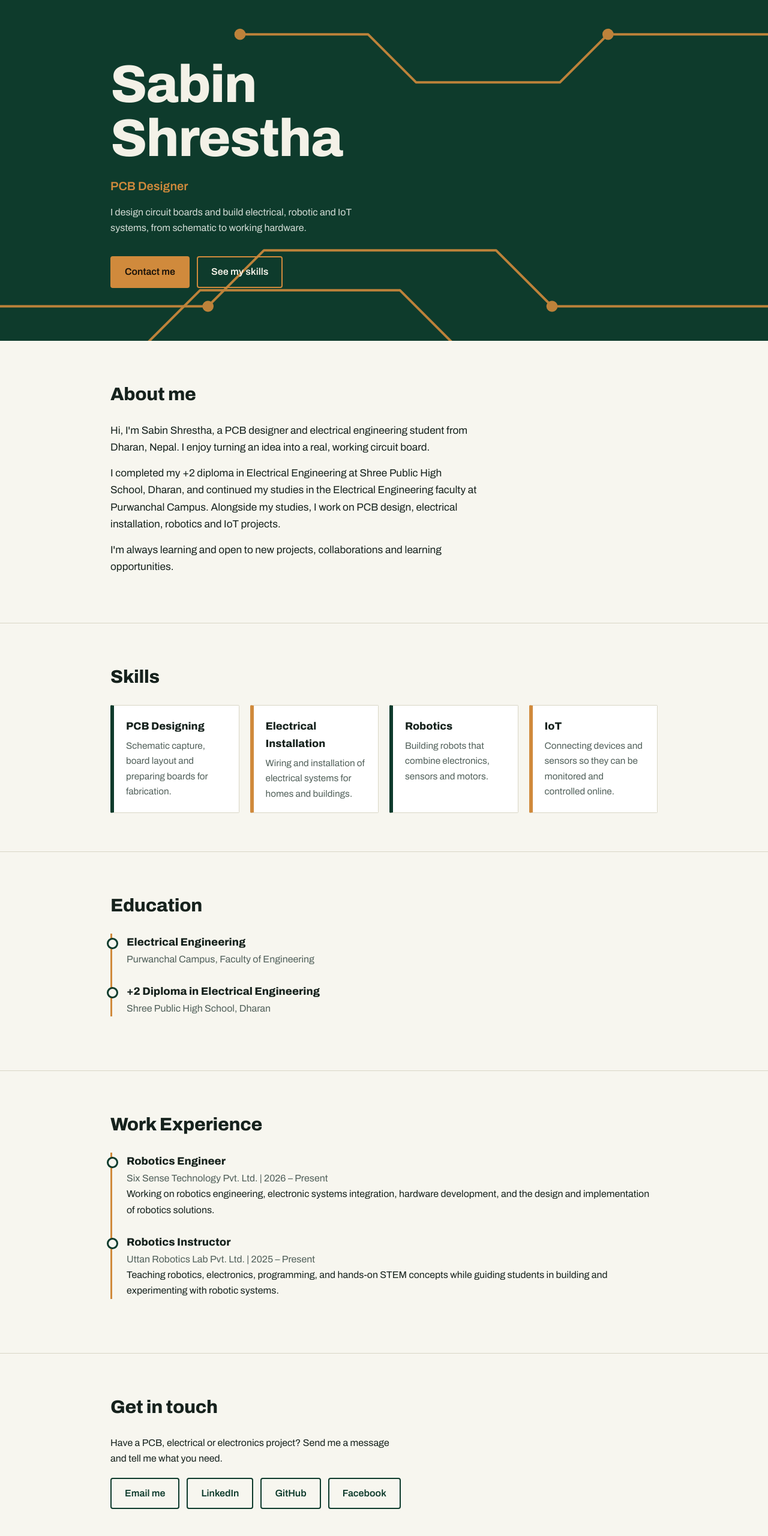
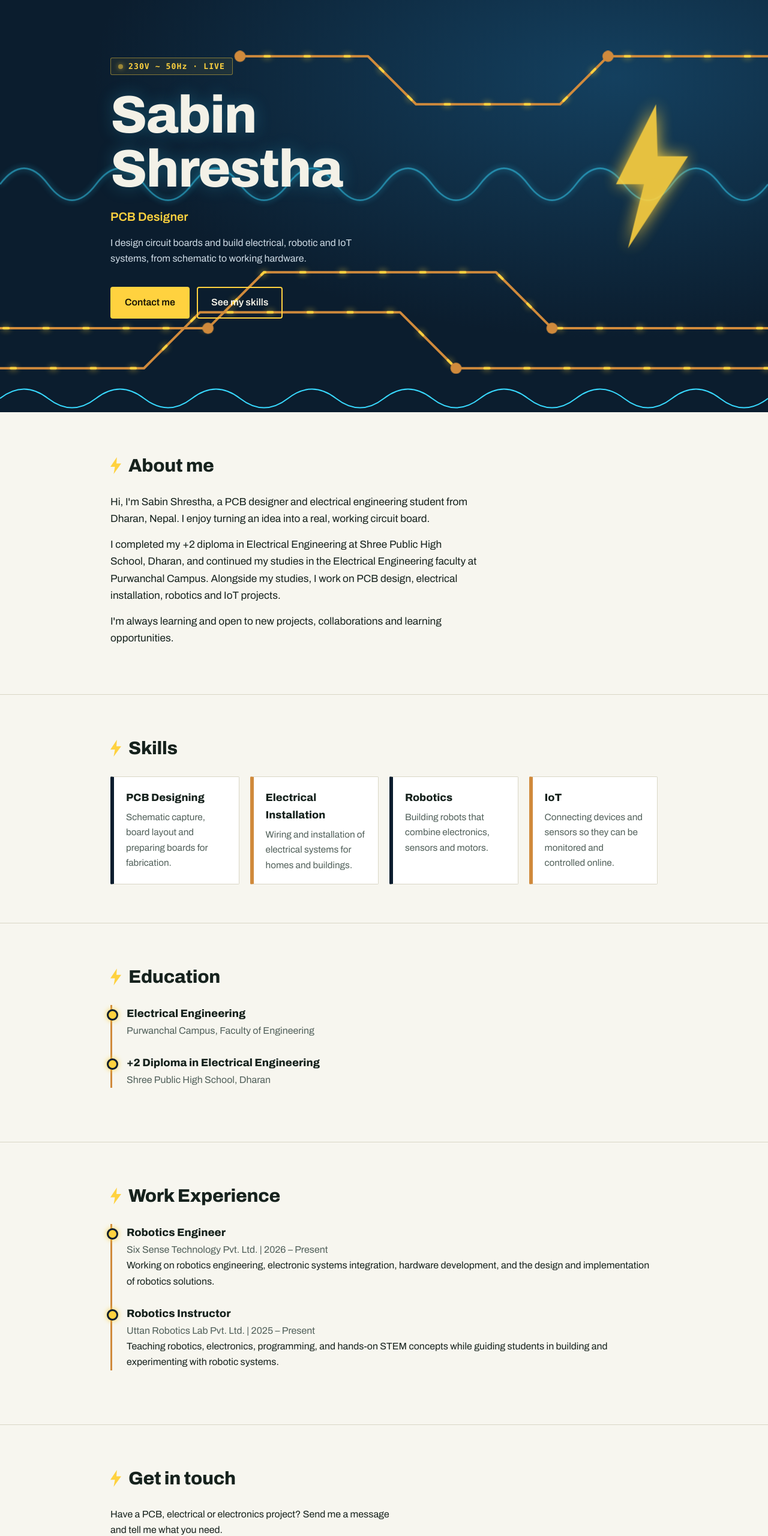
Before and after one commit to Sabin-Shrestha001/Portfolio-website, a plain HTML site: page index.html in a window 1280 px wide. Shown: the top 2560 px of the page at 60% size. Drawn offline with Linux system fonts and the light colour scheme.

Commit message:
Electical modified

```diff
--- a/index.html
+++ b/index.html
@@ -10,71 +10,94 @@
 <link href="https://fonts.googleapis.com/css2?family=Archivo:wght@400;600;800&display=swap" rel="stylesheet">
 <style>
 :root{
-  --mask:#0e3b2c; --mask-2:#134a38; --copper:#d08a3c; --silk:#f3f1e7;
+  --mask:#0b1d2e; --mask-2:#102a40; --copper:#d08a3c; --silk:#f3f1e7;
+  --volt:#ffd23f; --arc:#38d9ff;
   --ink:#16221d; --muted:#51605a; --paper:#f7f6ef; --line:#d9d6c6;
 }
 *{box-sizing:border-box;margin:0;padding:0}
 html{scroll-behavior:smooth}
 body{font-family:Archivo,"Segoe UI",Arial,sans-serif;background:var(--paper);color:var(--ink);line-height:1.65}
 a{color:inherit}
-:focus-visible{outline:3px solid var(--copper);outline-offset:3px}
+:focus-visible{outline:3px solid var(--volt);outline-offset:3px}
 .wrap{max-width:960px;margin:0 auto;padding:0 24px}
 
 /* Hero */
-header{background:var(--mask);color:var(--silk);position:relative;overflow:hidden;padding:96px 0 88px}
-header svg{position:absolute;inset:0;width:100%;height:100%;opacity:.9}
+header{background:radial-gradient(ellipse at 80% 20%,#14405f 0,var(--mask) 60%);color:var(--silk);position:relative;overflow:hidden;padding:96px 0 110px}
+header svg.bg{position:absolute;inset:0;width:100%;height:100%}
 .trace{fill:none;stroke:var(--copper);stroke-width:3;stroke-linecap:round;stroke-linejoin:round;stroke-dasharray:1400;stroke-dashoffset:1400;animation:draw 3s ease-out forwards}
 .t2{animation-delay:.4s}.t3{animation-delay:.8s}
+.flow{fill:none;stroke:var(--volt);stroke-width:3;stroke-linecap:round;stroke-dasharray:6 44;filter:drop-shadow(0 0 4px var(--volt));animation:flow 2.2s linear infinite;opacity:0}
+.f1{animation-delay:3s}.f2{animation-delay:3.4s}.f3{animation-delay:3.8s}
 .pad{fill:var(--copper)}
+.bolt{fill:var(--volt);filter:drop-shadow(0 0 10px var(--volt));animation:zap 4s infinite}
+.wave{fill:none;stroke:var(--arc);stroke-width:2;opacity:.55;filter:drop-shadow(0 0 4px var(--arc))}
 @keyframes draw{to{stroke-dashoffset:0}}
-@media (prefers-reduced-motion:reduce){.trace{animation:none;stroke-dashoffset:0}}
+@keyframes flow{0%{stroke-dashoffset:0;opacity:1}100%{stroke-dashoffset:-500;opacity:1}}
+@keyframes zap{0%,86%,100%{opacity:.9}88%{opacity:.2}90%{opacity:1}93%{opacity:.3}95%{opacity:1}}
+@keyframes blink{50%{opacity:.25}}
+@media (prefers-reduced-motion:reduce){.trace{animation:none;stroke-dashoffset:0}.flow{animation:none;opacity:1}.bolt,.live i{animation:none}}
 .hero{position:relative}
-.hero h1{font-size:clamp(2.6rem,9vw,5.5rem);font-weight:800;line-height:1.02;letter-spacing:-.02em}
-.hero p.role{margin-top:18px;font-size:1.25rem;color:var(--copper);font-weight:600}
-.hero p.lead{margin-top:14px;max-width:46ch;color:#d4ddd7}
+.live{display:inline-flex;align-items:center;gap:9px;font:600 .82rem/1 ui-monospace,Consolas,monospace;letter-spacing:.08em;color:var(--volt);border:1px solid rgba(255,210,63,.45);padding:7px 12px;border-radius:3px;margin-bottom:22px;background:rgba(255,210,63,.07)}
+.live i{width:8px;height:8px;border-radius:50%;background:var(--volt);box-shadow:0 0 8px var(--volt);animation:blink 1.2s infinite}
+.hero h1{font-size:clamp(2.6rem,9vw,5.5rem);font-weight:800;line-height:1.02;letter-spacing:-.02em;text-shadow:0 0 28px rgba(56,217,255,.25)}
+.hero p.role{margin-top:18px;font-size:1.25rem;color:var(--volt);font-weight:600}
+.hero p.lead{margin-top:14px;max-width:46ch;color:#cfdce6}
 nav{margin-top:34px;display:flex;gap:12px;flex-wrap:wrap}
-.btn{display:inline-block;padding:11px 22px;border-radius:4px;font-weight:600;text-decoration:none;border:2px solid var(--copper)}
-.btn.fill{background:var(--copper);color:#1a1209}
+.btn{display:inline-block;padding:11px 22px;border-radius:4px;font-weight:600;text-decoration:none;border:2px solid var(--volt);transition:box-shadow .2s,background .2s,color .2s}
+.btn.fill{background:var(--volt);color:#1a1503}
 .btn.line{color:var(--silk)}
-.btn:hover{background:var(--silk);border-color:var(--silk);color:var(--mask)}
+.btn:hover{background:var(--silk);border-color:var(--silk);color:var(--mask);box-shadow:0 0 18px rgba(255,210,63,.6)}
 
 /* Sections */
 section{padding:64px 0;border-bottom:1px solid var(--line)}
-h2{font-size:1.9rem;font-weight:800;letter-spacing:-.01em;margin-bottom:22px}
+h2{font-size:1.9rem;font-weight:800;letter-spacing:-.01em;margin-bottom:22px;display:flex;align-items:center;gap:12px}
+h2::before{content:"";width:18px;height:28px;flex:none;background:var(--volt);clip-path:polygon(60% 0,0 58%,42% 58%,30% 100%,100% 38%,56% 38%);filter:drop-shadow(0 0 0 #000)}
 .about p{max-width:62ch;font-size:1.08rem;margin-bottom:14px}
 
 .skills{display:grid;grid-template-columns:repeat(auto-fit,minmax(210px,1fr));gap:18px}
-.skill{background:#fff;border:1px solid var(--line);border-left:6px solid var(--mask);padding:20px 20px 18px;border-radius:2px}
+.skill{background:#fff;border:1px solid var(--line);border-left:6px solid var(--mask);padding:20px 20px 18px;border-radius:2px;transition:transform .2s,box-shadow .2s,border-color .2s}
 .skill:nth-child(even){border-left-color:var(--copper)}
+.skill:hover{transform:translateY(-3px);border-left-color:var(--volt);box-shadow:0 8px 24px rgba(56,217,255,.25),0 0 0 1px var(--arc)}
 .skill h3{font-size:1.1rem;margin-bottom:6px}
 .skill p{color:var(--muted);font-size:.96rem}
 
 .edu{list-style:none;border-left:3px solid var(--copper);padding-left:24px}
 .edu li{margin-bottom:26px;position:relative}
-.edu li::before{content:"";position:absolute;left:-33px;top:7px;width:13px;height:13px;border-radius:50%;background:var(--paper);border:3px solid var(--mask)}
+.edu li::before{content:"";position:absolute;left:-33px;top:7px;width:13px;height:13px;border-radius:50%;background:var(--volt);border:3px solid var(--mask);box-shadow:0 0 8px var(--volt)}
 .edu strong{display:block;font-size:1.12rem}
 .edu span{color:var(--muted)}
+
+/* Waveform divider */
+.sine{display:block;width:100%;height:46px;background:var(--mask)}
+.sine path{fill:none;stroke:var(--arc);stroke-width:2;vector-effect:non-scaling-stroke}
 
 .contact p{max-width:52ch;margin-bottom:18px}
 .links{display:flex;gap:12px;flex-wrap:wrap}
 .links .btn{border-color:var(--mask);color:var(--mask)}
-.links .btn:hover{background:var(--mask);color:var(--silk);border-color:var(--mask)}
+.links .btn:hover{background:var(--mask);color:var(--volt);border-color:var(--mask);box-shadow:0 0 18px rgba(56,217,255,.6)}
 
-footer{background:var(--mask);color:#b9c7bf;padding:26px 0;font-size:.92rem}
+footer{background:var(--mask);color:#a9bccb;padding:26px 0;font-size:.92rem}
+footer .spec{display:block;margin-top:4px;font:.8rem ui-monospace,Consolas,monospace;color:var(--volt);letter-spacing:.08em}
 </style>
 </head>
 <body>
 
 <header>
-  <svg viewBox="0 0 960 520" preserveAspectRatio="xMidYMid slice" aria-hidden="true">
+  <svg class="bg" viewBox="0 0 960 520" preserveAspectRatio="xMidYMid slice" aria-hidden="true">
     <path class="trace" d="M0 430 H260 L330 360 H620 L690 430 H960"/>
     <path class="trace t2" d="M0 480 H180 L250 410 H500 L570 480 H960"/>
     <path class="trace t3" d="M960 90 H760 L700 150 H520 L460 90 H300"/>
+    <path class="flow f1" d="M0 430 H260 L330 360 H620 L690 430 H960"/>
+    <path class="flow f2" d="M0 480 H180 L250 410 H500 L570 480 H960"/>
+    <path class="flow f3" d="M960 90 H760 L700 150 H520 L460 90 H300"/>
     <circle class="pad" cx="260" cy="430" r="7"/><circle class="pad" cx="690" cy="430" r="7"/>
-    <circle class="pad" cx="250" cy="410" r="0"/><circle class="pad" cx="570" cy="480" r="7"/>
+    <circle class="pad" cx="570" cy="480" r="7"/>
     <circle class="pad" cx="300" cy="90" r="7"/><circle class="pad" cx="760" cy="90" r="7"/>
+    <path class="wave" d="M0 250 q30 -40 60 0 t60 0 t60 0 t60 0 t60 0 t60 0 t60 0 t60 0 t60 0 t60 0 t60 0 t60 0 t60 0 t60 0 t60 0 t60 0"/>
+    <polygon class="bolt" points="820,150 770,250 805,250 785,330 860,215 822,215"/>
   </svg>
   <div class="wrap hero">
+    <div class="live"><i></i>230V ~ 50Hz &middot; LIVE</div>
     <h1>Sabin<br>Shrestha</h1>
     <p class="role">PCB Designer</p>
     <p class="lead">I design circuit boards and build electrical, robotic and IoT systems, from schematic to working hardware.</p>
@@ -84,6 +107,10 @@ footer{background:var(--mask);color:#b9c7bf;padding:26px 0;font-size:.92rem}
     </nav>
   </div>
 </header>
+
+<svg class="sine" viewBox="0 0 960 46" preserveAspectRatio="none" aria-hidden="true">
+  <path d="M0 23 Q30 -8 60 23 T120 23 T180 23 T240 23 T300 23 T360 23 T420 23 T480 23 T540 23 T600 23 T660 23 T720 23 T780 23 T840 23 T900 23 T960 23"/>
+</svg>
 
 <main>
   <section class="about" id="about">
@@ -126,7 +153,6 @@ footer{background:var(--mask);color:#b9c7bf;padding:26px 0;font-size:.92rem}
           <span>Six Sense Technology Pvt. Ltd. | 2026 – Present</span>
           <p>Working on robotics engineering, electronic systems integration, hardware development, and the design and implementation of robotics solutions.</p>
         </li>
-
         <li>
           <strong>Robotics Instructor</strong>
           <span>Uttan Robotics Lab Pvt. Ltd. | 2025 – Present</span>
@@ -140,44 +166,18 @@ footer{background:var(--mask);color:#b9c7bf;padding:26px 0;font-size:.92rem}
     <div class="wrap">
       <h2>Get in touch</h2>
       <p>Have a PCB, electrical or electronics project? Send me a message and tell me what you need.</p>
-
       <div class="links">
-      <!-- Email -->
-      <a class="btn"
-         href="mailto:sabinshrestha2080@gmail.com">
-        Email me
-      </a>
-
-      <!-- LinkedIn -->
-      <a class="btn"
-         href="https://www.linkedin.com/in/sabin-shrestha026"
-         target="_blank"
-         rel="noopener noreferrer">
-        LinkedIn
-      </a>
-
-      <!-- GitHub -->
-      <a class="btn"
-         href="https://github.com/Sabin-Shrestha001"
-         target="_blank"
-         rel="noopener noreferrer">
-        GitHub
-      </a>
-
-      <!-- Facebook -->
-      <a class="btn"
-         href="https://www.facebook.com/sabin.newar.shrestha"
-         target="_blank"
-         rel="noopener noreferrer">
-        Facebook
-      </a>
+        <a class="btn" href="mailto:sabinshrestha2080@gmail.com">Email me</a>
+        <a class="btn" href="https://www.linkedin.com/in/sabin-shrestha026" target="_blank" rel="noopener noreferrer">LinkedIn</a>
+        <a class="btn" href="https://github.com/Sabin-Shrestha001" target="_blank" rel="noopener noreferrer">GitHub</a>
+        <a class="btn" href="https://www.facebook.com/sabin.newar.shrestha" target="_blank" rel="noopener noreferrer">Facebook</a>
       </div>
     </div>
   </section>
 </main>
 
 <footer>
-  <div class="wrap">&copy; <span id="y">2026</span> Sabin Shrestha. sabinshrestha2558.com.np</div>
+  <div class="wrap">&copy; <span id="y">2026</span> Sabin Shrestha. sabinshrestha2558.com.np<span class="spec">GND &#9135;&#9135; 5V &#9135;&#9135; 3.3V &#9135;&#9135; SIGNAL OK</span></div>
 </footer>
 <script>document.getElementById("y").textContent=new Date().getFullYear();</script>
 </body>
```
Lines whose indentation alone changed are shown as unchanged.
